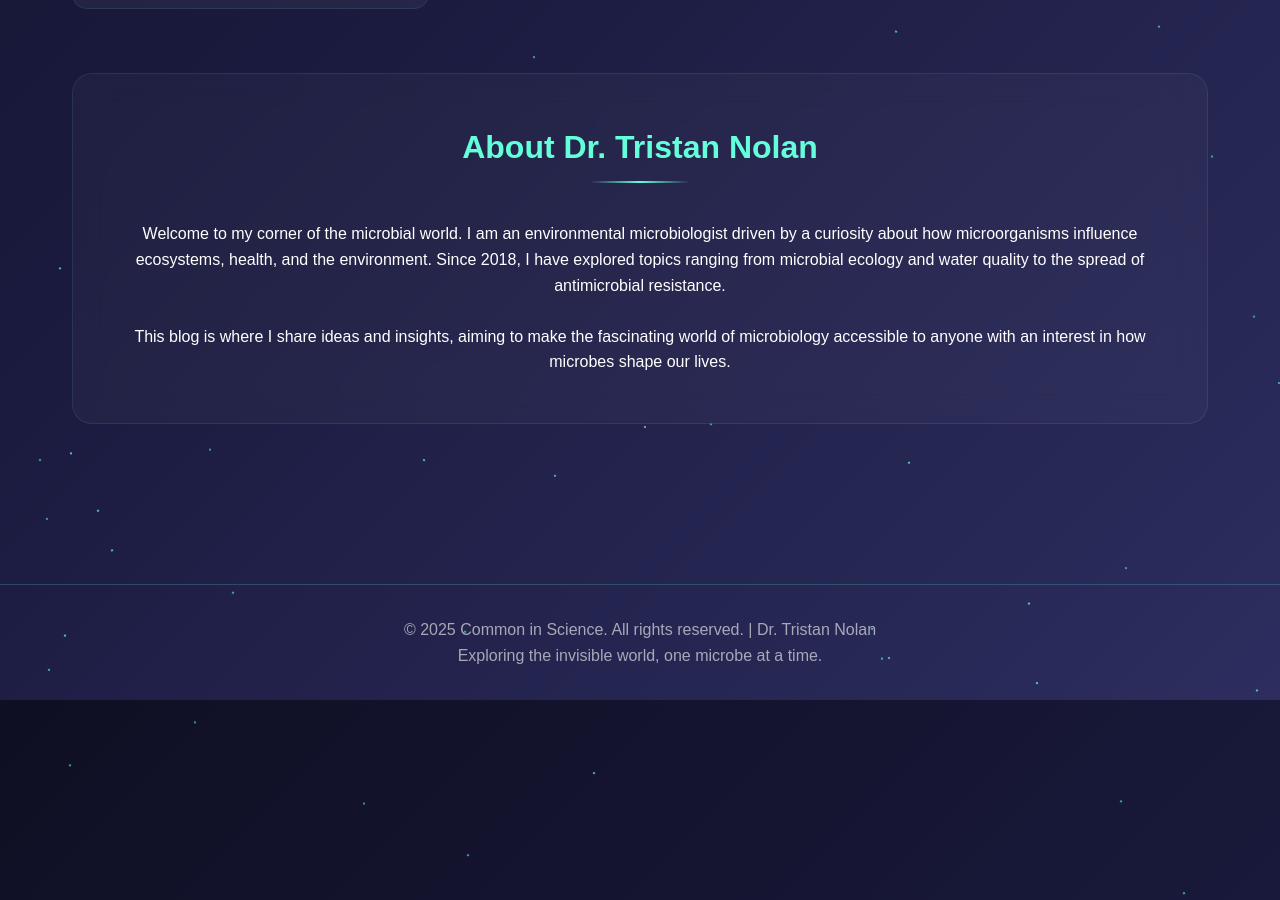
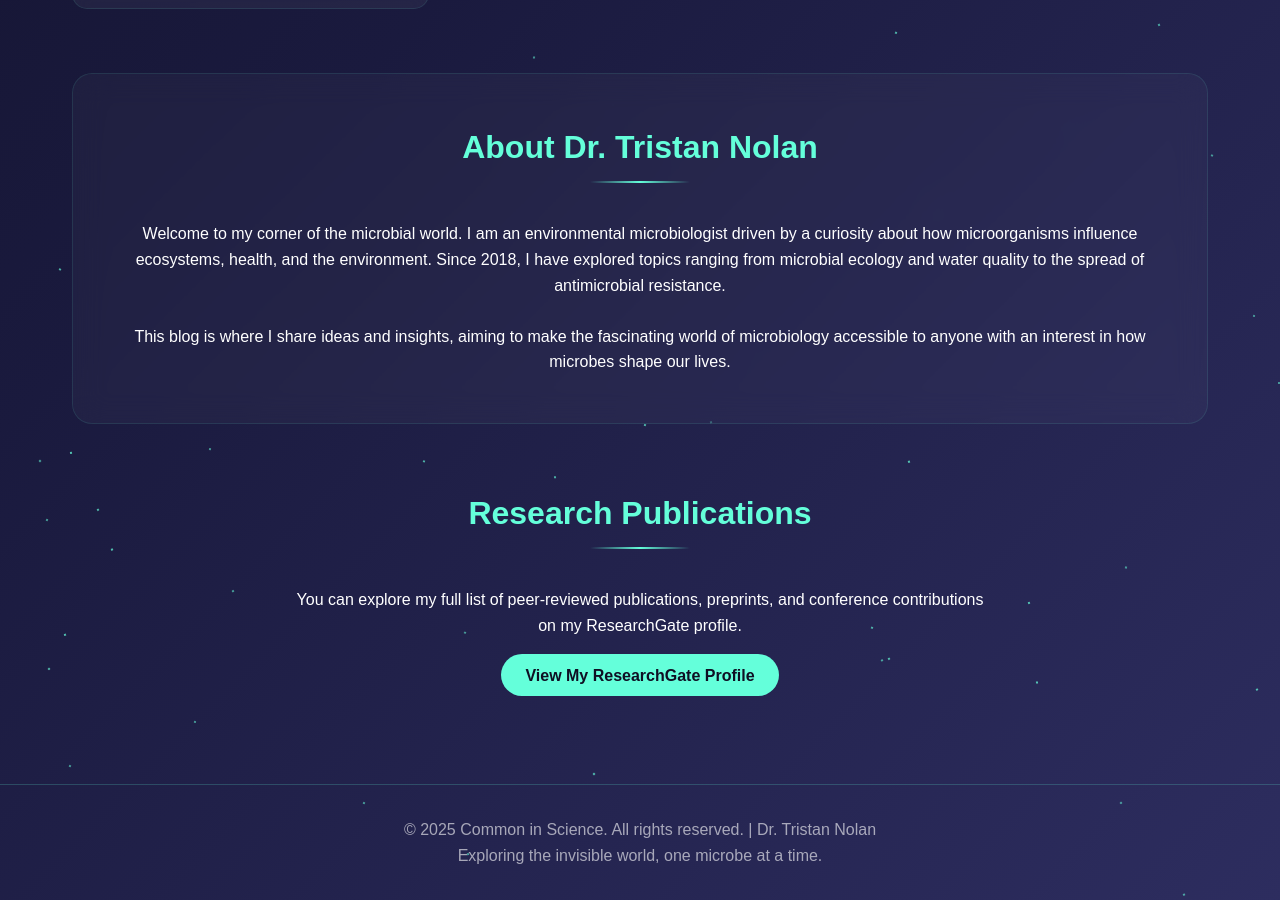
Before and after one commit to TrisNolan/trisnolan.github.io, a Jekyll site: the page built from index.md, in a window 1280 px wide and 900 px high, scrolled down 1309 px. Built offline with Jekyll 4.4.1, drawn with Linux system fonts in a browser that asks for light colours.

Commit message:
Update index.md

```diff
--- a/index.md
+++ b/index.md
@@ -45,3 +45,15 @@ title: Home
 
 <section id="research"></section>
 <section id="contact"></section>
+<section class="research-section" id="research">
+  <h2 class="section-title">Research Publications</h2>
+  <p style="text-align: center; max-width: 700px; margin: auto;">
+    You can explore my full list of peer-reviewed publications, preprints, and conference contributions on my ResearchGate profile.
+  </p>
+  <div style="text-align: center; margin-top: 1.5rem;">
+    <a href="https://www.researchgate.net/profile/Tristan-Nolan" target="_blank"
+       style="background: #64ffda; color: #0f0f23; padding: 0.8rem 1.5rem; border-radius: 30px; text-decoration: none; font-weight: bold;">
+      View My ResearchGate Profile
+    </a>
+  </div>
+</section>
```
